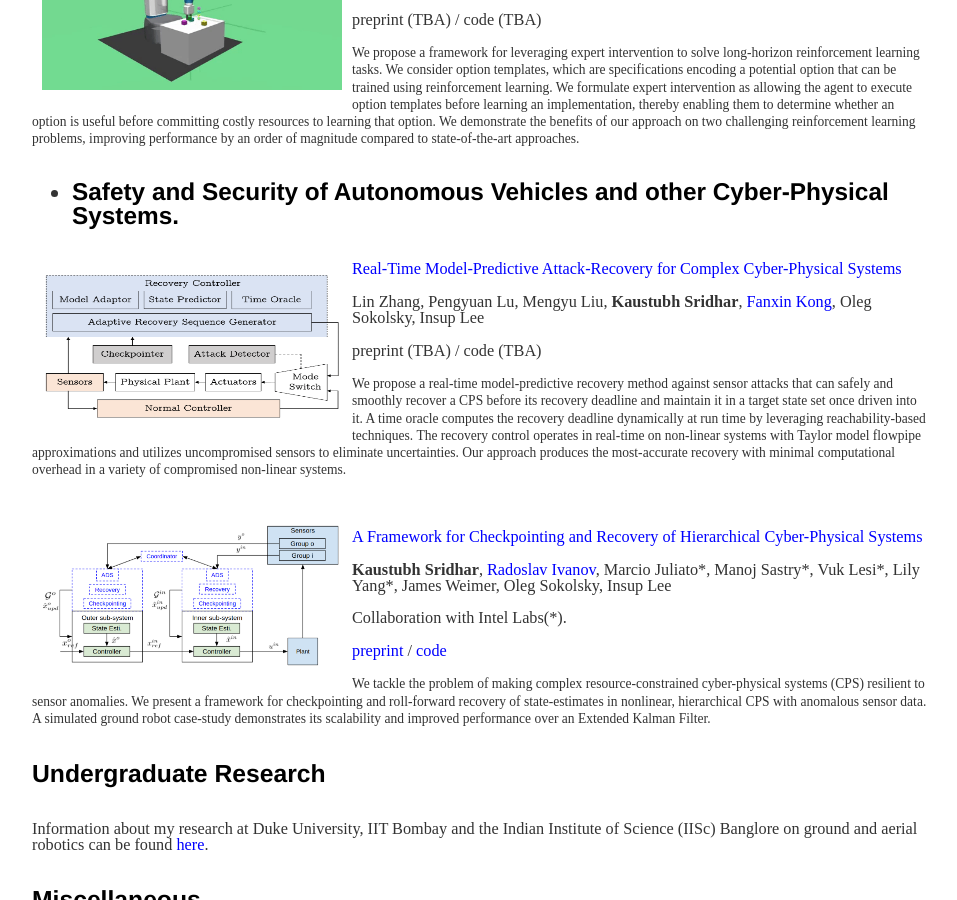
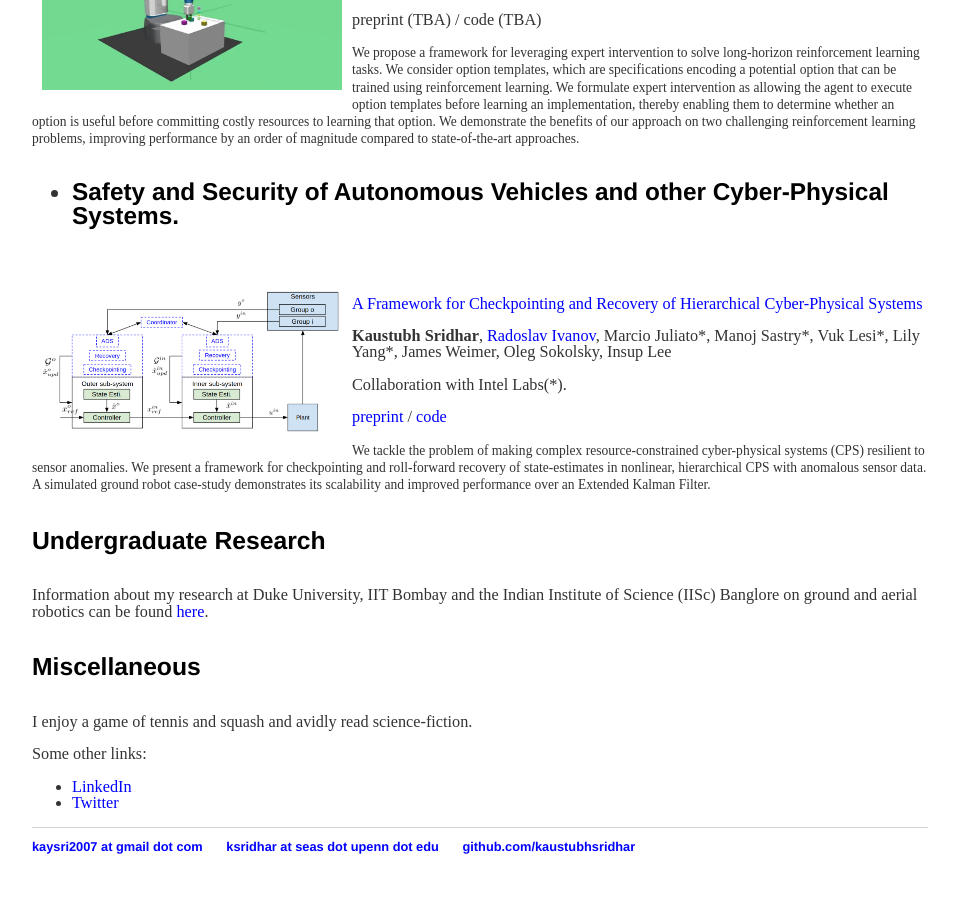
Before and after one commit to kaustubhsridhar/kaustubhsridhar_old.github.io, a Jekyll site: the page built from index.html, in a window 1280 px wide and 900 px high, scrolled down 1197 px. Shown: the whole window, without its empty margins (160-1117 px from the left). Built offline with Jekyll 4.4.1, drawn with Linux system fonts in a browser that asks for light colours.

Commit message:
Update index.html

```diff
--- a/index.html
+++ b/index.html
@@ -52,12 +52,12 @@ title: Welcome To My Homepage
 		<li><a id="CPS">Safety and Security of Autonomous Vehicles and other Cyber-Physical Systems.</a></li>
 	</ul></h5>
 
-	<img src="/images/mpc.png" alt="mpc" align="left" style="width:300px; height:150px; padding: 10px;" class="img_rect">
+	<!--<img src="/images/mpc.png" alt="mpc" align="left" style="width:300px; height:150px; padding: 10px;" class="img_rect">
 	<p><a id="MPCRecovery"><a href="">Real-Time Model-Predictive Attack-Recovery for Complex Cyber-Physical Systems</a></a></p>
 	<p>Lin Zhang, Pengyuan Lu, Mengyu Liu, <b>Kaustubh Sridhar</b>, <a href="https://sites.google.com/site/fanxink/">Fanxin Kong</a>, Oleg Sokolsky, Insup Lee</p>
 	<p>preprint (TBA) / code (TBA)</p>
 	<p><small>We propose a real-time model-predictive recovery method against sensor attacks that can safely and smoothly recover a CPS before its recovery deadline and maintain it in a target state set once driven into it. A time oracle computes the recovery deadline dynamically at run time by leveraging reachability-based techniques. The recovery control operates in real-time on non-linear systems with Taylor model flowpipe approximations and utilizes uncompromised sensors to eliminate uncertainties. Our approach produces the most-accurate recovery with minimal computational overhead in a variety of compromised non-linear systems.
-		</small></p>
+		</small></p>-->
 
 	<br>
 	<img src="/images/framework_wide.png" alt="framework" align="left" style="width:300px; height:150px; padding: 10px;" class="img_rect">
```
